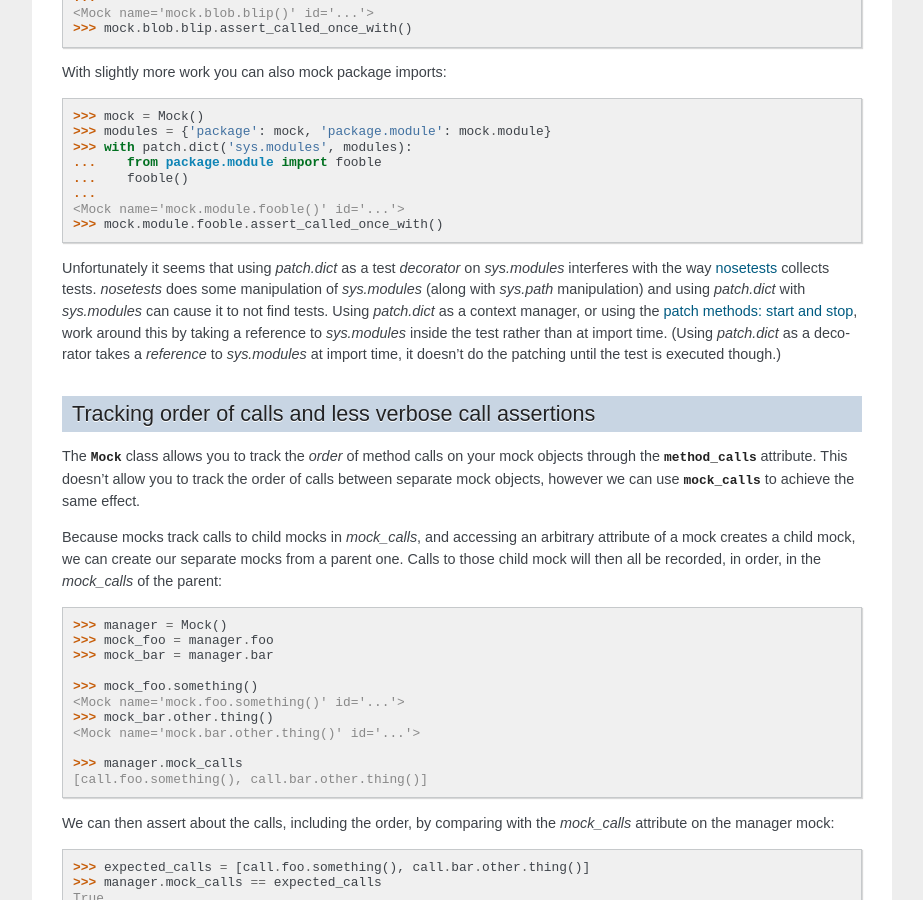
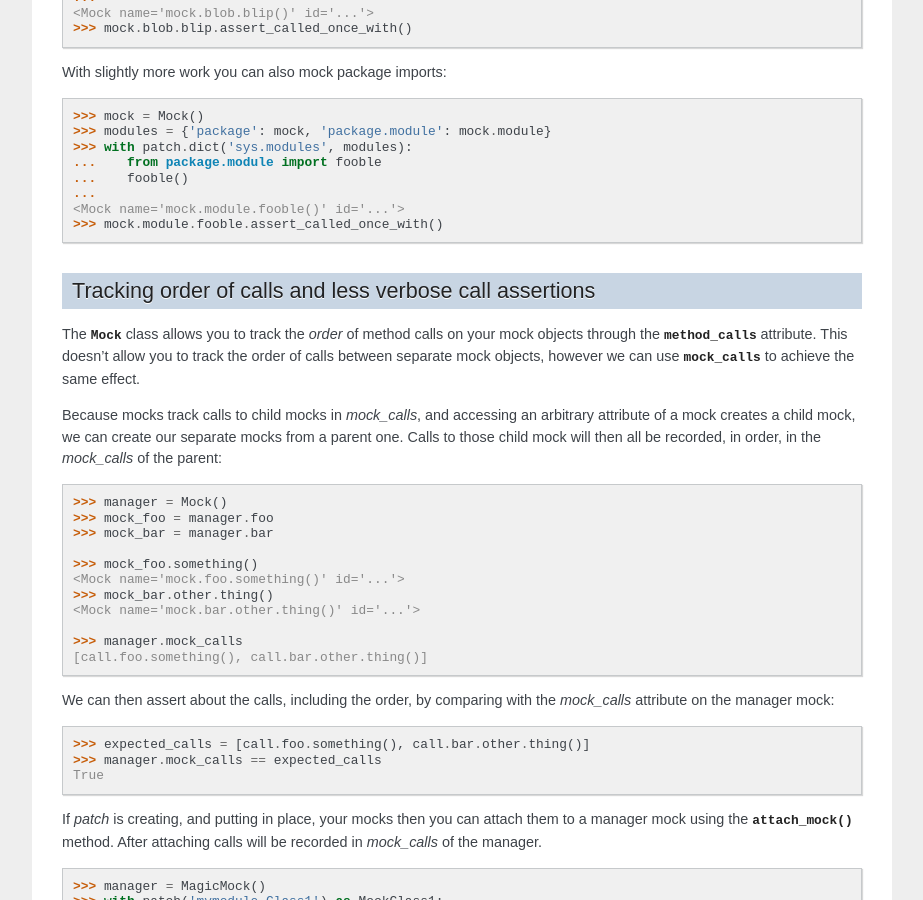
Before and after one commit to testing-cabal/mock, a Sphinx documentation site: the page built from docs/examples.txt, in a window 1280 px wide and 900 px high, scrolled down 11293 px. Shown: the whole window, without its empty margins (198-1121 px from the left). Built offline with Sphinx 7.4.7, drawn with Linux system fonts in a browser that asks for light colours; some of the changed text lies outside the part shown.

Commit message:
Changes for 1.0.0a1 release

```diff
--- a/docs/changelog.txt
+++ b/docs/changelog.txt
@@ -4,7 +4,7 @@
 CHANGELOG
 =========
 
-2012/XX/XX Version 1.0.0 alpha 1
+2012/03/25 Version 1.0.0 alpha 1
 --------------------------------
 
 The standard library version!
--- a/docs/examples.txt
+++ b/docs/examples.txt
@@ -823,17 +823,6 @@
     <Mock name='mock.module.fooble()' id='...'>
     >>> mock.module.fooble.assert_called_once_with()
 
-Unfortunately it seems that using `patch.dict` as a test *decorator* on
-`sys.modules` interferes with the way `nosetests
-<http://somethingaboutorange.com/mrl/projects/nose/>`_ collects tests.
-`nosetests` does some manipulation of `sys.modules` (along with `sys.path`
-manipulation) and using `patch.dict` with `sys.modules` can cause it to not
-find tests. Using `patch.dict` as a context manager, or using the
-:ref:`start-and-stop`, work around this by taking a reference to `sys.modules`
-inside the test rather than at import time. (Using `patch.dict` as a decorator
-takes a *reference* to `sys.modules` at import time, it doesn't do the
-patching until the test is executed though.)
-
 
 Tracking order of calls and less verbose call assertions
 ========================================================
--- a/docs/index.txt
+++ b/docs/index.txt
@@ -7,11 +7,11 @@
 :Author: `Michael Foord
  <http://www.voidspace.org.uk/python/weblog/index.shtml>`_
 :Version: |release|
-:Date: 2012/02/13
+:Date: 2012/03/25
 :Homepage: `Mock Homepage`_
 :Download: `Mock on PyPI`_
 :Documentation: `PDF Documentation
- <http://www.voidspace.org.uk/downloads/mock-0.8.0.pdf>`_
+ <http://www.voidspace.org.uk/downloads/mock-1.0.0a1.pdf>`_
 :License: `BSD License`_
 :Support: `Mailing list (testing-in-python@lists.idyll.org)
  <http://lists.idyll.org/listinfo/testing-in-python>`_
--- a/mock.py
+++ b/mock.py
@@ -30,7 +30,7 @@
 )
 
 
-__version__ = '1.0alpha1'
+__version__ = '1.0.0alpha1'
 
 
 import pprint
```
